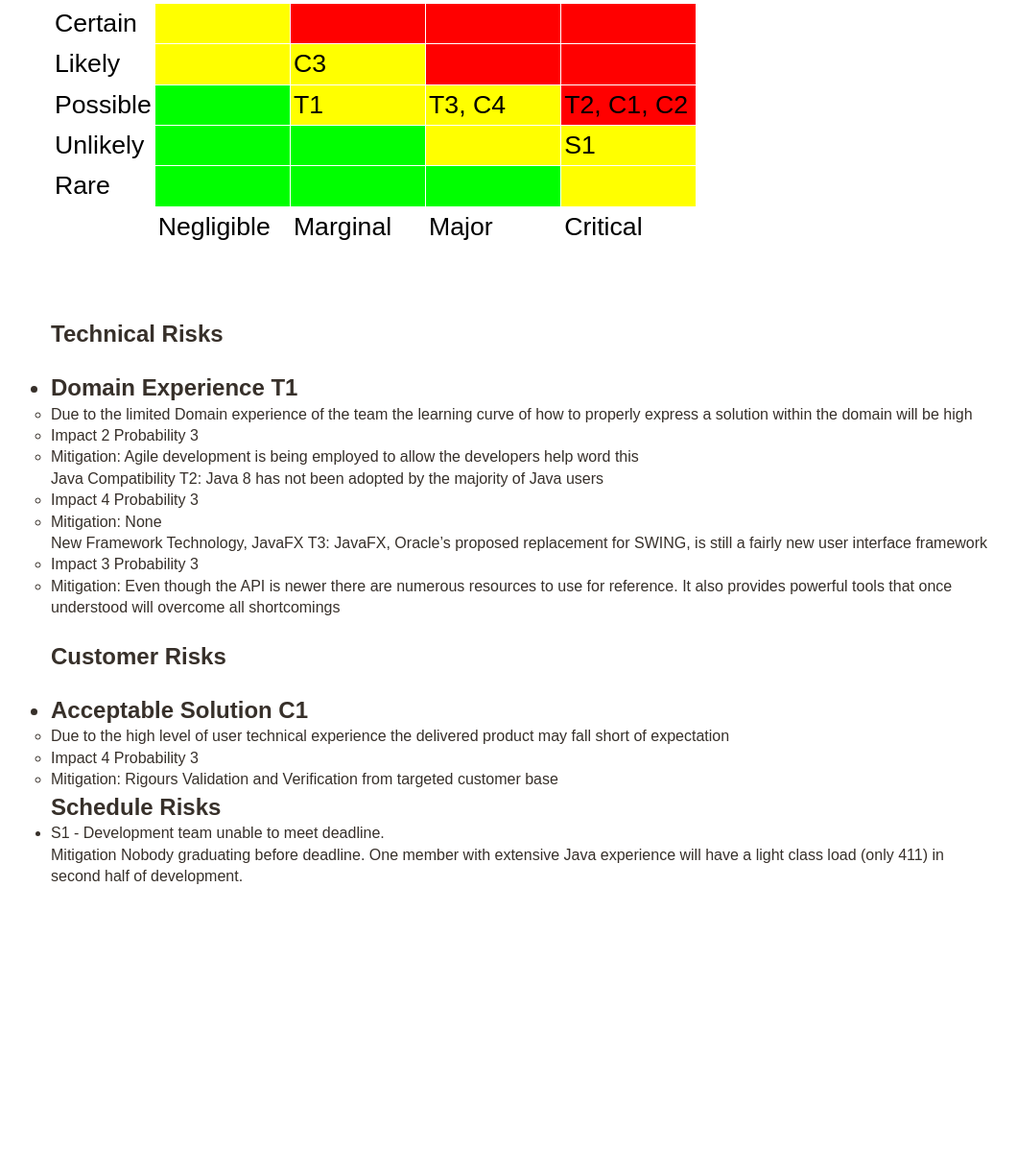
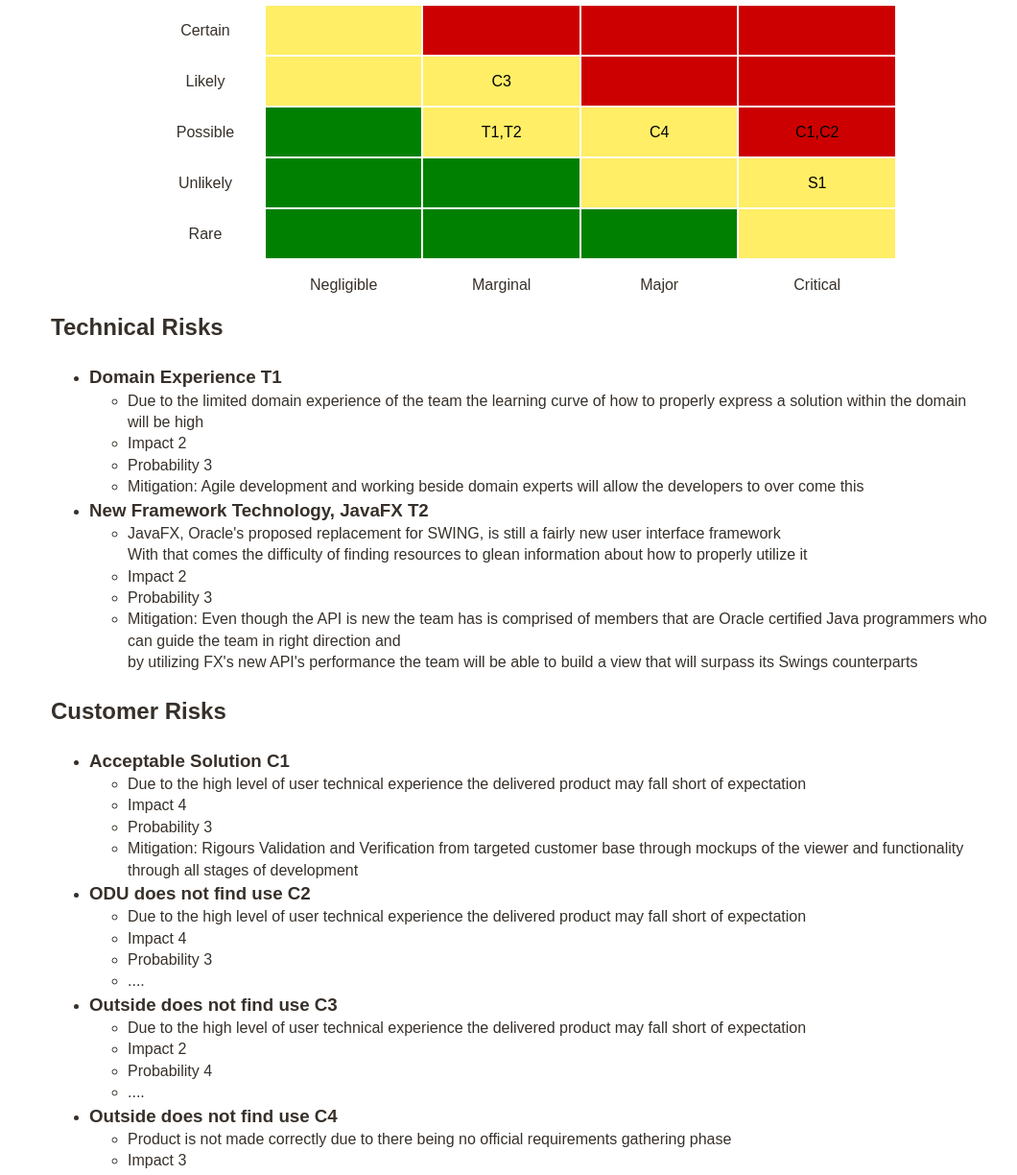
Before and after one commit to timothyholmes/CS-410-red-team-site, a plain HTML site: page riskmatrixtable.html in a window 1280 px wide. Shown: the part 413-1637 px from the top of the page at 96% size, without its empty margins (97-1157 px from the left). Before the commit the page ends 1347 px from the top, so only its background shows below. Drawn offline with Linux system fonts and the light colour scheme.

Commit message:
Updated to current version.

```diff
--- a/riskmatrixtable.html
+++ b/riskmatrixtable.html
@@ -11,7 +11,6 @@
 <link href="./style/matrix.css" rel="stylesheet" type="text/css" />
 <script src="./scripts/responsive-nav.js"></script>
 <script src="./scripts/tabcontent.js" type="text/javascript"></script>
-
 </head>
 <body id="bodyWrap">
 <header>
@@ -24,104 +23,147 @@
     			<li><a href="./resources.html">Resources</a></li>
 				<li><a href="./riskmatrixtable.html">Risk Matrix</a></li>
 				<li><a href="./stories.html">User Stories</a></li>
+				<li><a href="./wbs.html">Work Breakdown</a></li>
   			</ul>
 		</nav>
 </header>
-<style type="text/css">
-.ritz .waffle .s2{text-align:left;color:#000000;background-color:#ff0000;font-size:20pt;vertical-align:bottom;white-space:normal;overflow:hidden;direction:ltr;padding:2px 3px 2px 3px;width:21%}.ritz .waffle .s0{text-align:left;color:#000000;background-color:#ffffff;font-size:20pt;vertical-align:bottom;white-space:normal;overflow:hidden;direction:ltr;padding:2px 3px 2px 3px}.ritz .waffle .s3{text-align:left;color:#000000;background-color:#00ff00;font-size:20pt;vertical-align:bottom;white-space:normal;overflow:hidden;direction:ltr;padding:2px 3px 2px 3px;width:21%}.ritz .waffle .s1{text-align:left;color:#000000;background-color:#ffff00;font-size:20pt;vertical-align:bottom;white-space:normal;overflow:hidden;direction:ltr;padding:2px 3px 2px 3px;width:21%}
-</style>
-<body id="bodyWrap">
-<div id="contentWrap">
 <div id="headerBackgroundWrap">
 		<div id ="headerBackgroundImage">
 			<div class="centeredText">
-				<h1>Risk Matrix</h1>
+				<h2>Risk Matrix</h2>
 			</div>
 		</div>
 </div>
-<div class="ritz grid-container" dir="ltr">
-<table class="waffle" cellspacing="1" cellpadding="0">
-<tbody><tr style='height:20px;'>
-<td class="s0" dir="ltr">Certain</td>
-<td class="s1" dir="ltr"></td>
-<td class="s2" dir="ltr"></td>
-<td class="s2" dir="ltr"></td>
-<td class="s2" dir="ltr"></td>
-</tr><tr style='height:20px;'>
-<td class="s0" dir="ltr">Likely</td>
-<td class="s1" dir="ltr"></td>
-<td class="s1" dir="ltr">C3</td>
-<td class="s2" dir="ltr"></td>
-<td class="s2" dir="ltr"></td>
-</tr><tr style='height:20px;'>
-<td class="s0" dir="ltr">Possible</td>
-<td class="s3" dir="ltr"></td>
-<td class="s1" dir="ltr">T1</td>
-<td class="s1" dir="ltr">T3, C4</td>
-<td class="s2" dir="ltr">T2, C1, C2</td>
-</tr><tr style='height:20px;'>
-<td class="s0" dir="ltr">Unlikely</td>
-<td class="s3"></td><td class="s3">
-</td><td class="s1"></td>
-<td class="s1">S1</td></tr>
-<tr style='height:20px;'>
-<td class="s0" dir="ltr">Rare</td>
-<td class="s3"></td><td class="s3">
-</td><td class="s3"></td><td class="s1">
-</td></tr><tr style='height:20px;'>
-<td class="s0"></td>
-<td class="s0" dir="ltr">Negligible</td>
-<td class="s0" dir="ltr">Marginal</td>
-<td class="s0" dir="ltr">Major</td>
-<td class="s0" dir="ltr">Critical</td>
+<div id="contentWrap">
+		<table class="risk-table">
+			<tr>
+                <td class='ts'>Certain</td>
+                <td class='risk warning'></td>
+                <td class='risk bad'></td>
+                <td class='risk bad'></td>
+                <td class='risk bad'></td>
             </tr>
-</tbody>
+            <tr>
+                <td class='ts'>Likely</td>
+                <td class='risk warning'></td>
+                <td class='risk warning'>C3</td>
+                <td class='risk bad'></td>
+                <td class='risk bad'></td>
+            </tr>
+            <tr>
+                <td class='ts'>Possible</td>
+                <td class='risk good'></td>
+                <td class='risk warning'>T1,T2</td>
+                <td class='risk warning'>C4</td>
+                <td class='risk bad'>C1,C2</td>
+            </tr>
+            <tr>
+                <td class='ts'>Unlikely</td>
+                <td class='risk good'></td>
+                <td class='risk good'></td>
+                <td class='risk warning'></td>
+                <td class='risk warning'>S1</td>
+            </tr>
+            <tr>
+                <td class='ts'>Rare</td>
+                <td class='risk good'></td>
+                <td class='risk good'></td>
+                <td class='risk good'></td>
+                <td class='risk warning'></td>
+            </tr>
+            <tr>
+                <td></td>
+                <td>Negligible</td>
+                <td>Marginal</td>
+                <td>Major</td>
+                <td>Critical</td>
+            </tr>
 		</table>
-</div>
 
-</div>
-<div id="contentWrap">
 	<h2>Technical Risks</h2>
 	<br style="line-height:10px" />
-		<ul>
-			<h2><li>Domain Experience T1</h2></li>
-			<ul>
-			<p><li>Due to the limited Domain experience of the team the learning curve of how to properly express a solution within the domain will be high</li></p>
-				<li>Impact 2 Probability 3</li>
-				<li>Mitigation: Agile development is being employed to allow the developers help word this</li>
+	<ul style="padding-left: 2.5em;">
+		<li><h3>Domain Experience T1</h3></li>
+			<ul style="padding-left: 2.5em;">
+				<li>Due to the limited domain experience of the team the learning curve of how to properly express a solution within the domain will be high</li>
+				<li>Impact 2</li>
+				<li>Probability 3</li>
+				<li>Mitigation: Agile development and working beside domain experts will allow the developers to over come this</li>
 			</ul>
-			<p>Java Compatibility T2: Java 8 has not been adopted by the majority of Java users</p>
-			<ul>
-				<li>Impact 4 Probability 3</li>
-				<li>Mitigation: None</li>
-			</ul>
-			<p>New Framework Technology, JavaFX T3: JavaFX, Oracle’s proposed replacement for SWING, is still a fairly new user interface framework</p>
-			<ul>
-				<li>Impact 3 Probability 3</li>
-				<li>Mitigation:  Even though the API is newer there are numerous resources to use for reference. It also provides powerful tools that once understood will overcome all shortcomings</li>
+		<li><h3>New Framework Technology, JavaFX T2</h3></li>
+			<ul style="padding-left: 2.5em;">
+				<li>
+					<p>
+						 JavaFX, Oracle's proposed replacement for SWING, is still a fairly new user interface framework<br/>
+						 With that comes the difficulty of finding resources to glean information about how to properly utilize it
+					</p>
+				</li>
+				<li>Impact 2 </li>
+				<li>Probability 3</li>
+				<li>
+					<p>
+						Mitigation: Even though the API is new the team has is comprised of members that are Oracle certified Java programmers who can guide the team in right direction and<br>
+						by utilizing FX's new API's performance the team will be able to build a view that will surpass its Swings counterparts
+					</p>
+				</li>
 			</ul>
 	</ul>
 	<br style="line-height:10px" />
 	<h2>Customer Risks</h2>
 	<br style="line-height:10px" />
-		<ul>
-			<h2><li>Acceptable Solution C1</h2></li>
-			<ul>
-			<p><li><ul>Due to the high level of user technical experience the delivered product may fall short of expectation</p></li></ul>
-
-				<li>Impact 4 Probability 3</li>
-				<li>Mitigation: Rigours Validation and Verification from targeted customer base</li>
+	<ul style="padding-left: 2.5em;">
+		<li><h3>Acceptable Solution C1</h3></li>
+		<ul style="padding-left: 2.5em;">
+			<li>Due to the high level of user technical experience the delivered product may fall short of expectation</li>
+			<li>Impact 4</li>
+			<li>Probability 3</li>
+			<li>Mitigation: Rigours Validation and Verification from targeted customer base through mockups of the viewer and functionality through all stages of development</li>
+		</ul>
+		<li><h3>ODU does not find use C2</h3></li>
+		<ul style="padding-left: 2.5em;">
+			<li>Due to the high level of user technical experience the delivered product may fall short of expectation</li>
+			<li>Impact 4</li>
+			<li>Probability 3</li>
+			<li>....</li>
+		</ul>
+		<li><h3>Outside does not find use C3</h3></li>
+		<ul style="padding-left: 2.5em;">
+			<li>Due to the high level of user technical experience the delivered product may fall short of expectation</li>
+			<li>Impact 2</li>
+			<li>Probability 4</li>
+			<li>....</li>
+		</ul>
+		<li><h3>Outside does not find use C4</h3></li>
+		<ul style="padding-left: 2.5em;">
+			<li>Product is not made correctly due to there being no official requirements gathering phase</li>
+			<li>Impact 3</li>
+			<li>Probability 3</li>
+			<li>....</li>
 		</ul>
 	</ul>
+	<br style="line-height:10px" />
 	<h2>Schedule Risks</h2>
-		<ul>
-		<li>S1 - Development team unable to meet deadline. <br/>Mitigation Nobody graduating before deadline. One member with extensive Java experience will have a light class load (only 411) in second half of development.</li>
+	<br style="line-height:10px" />
+		<ul style="padding-left: 2.5em;">
+		<li><h3>Development team unable to meet deadline S1</h3></li>
+			<ul style="padding-left: 2.5em;">
+				<li>Impact 4</li>
+				<li>Probability 2</li>
+				<li>Mitigation: The development process starts this summer and continues on throughout the fall semester</li>
 			</ul>
+	</ul>
+
+
+
+
+
+
+
+
 
 </div>
 <script>
   		var nav = responsiveNav(".nav-collapse");
 </script>
 </body>
-</body>
 </html>
--- a/style/responsive-nav.css
+++ b/style/responsive-nav.css
@@ -95,7 +95,7 @@ body {
 
 @media screen and (min-width:40em) {
     .nav-collapse li {
-        width: 14.285%;
+        width: 12.485%;
         *width: 24.9%;
         _width: 19%
     }
```
Also changed, not shown: index.html (+1 -0 lines), problem.html (+1 -0 lines), resources.html (+1 -5 lines), solution.html (+1 -0 lines), stories.html (+1 -0 lines), team.html (+1 -0 lines), wbs.html (+2 -1 lines). Lines whose indentation alone changed are shown as unchanged.
